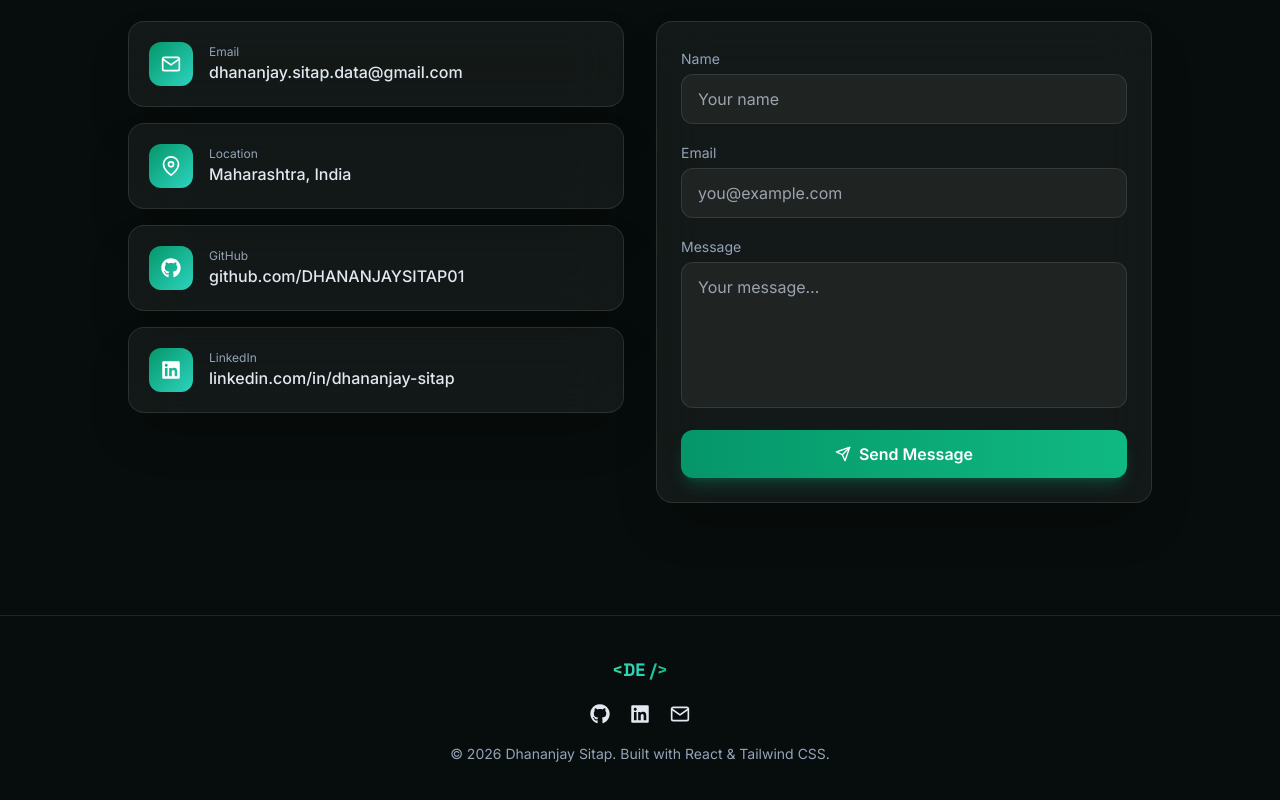
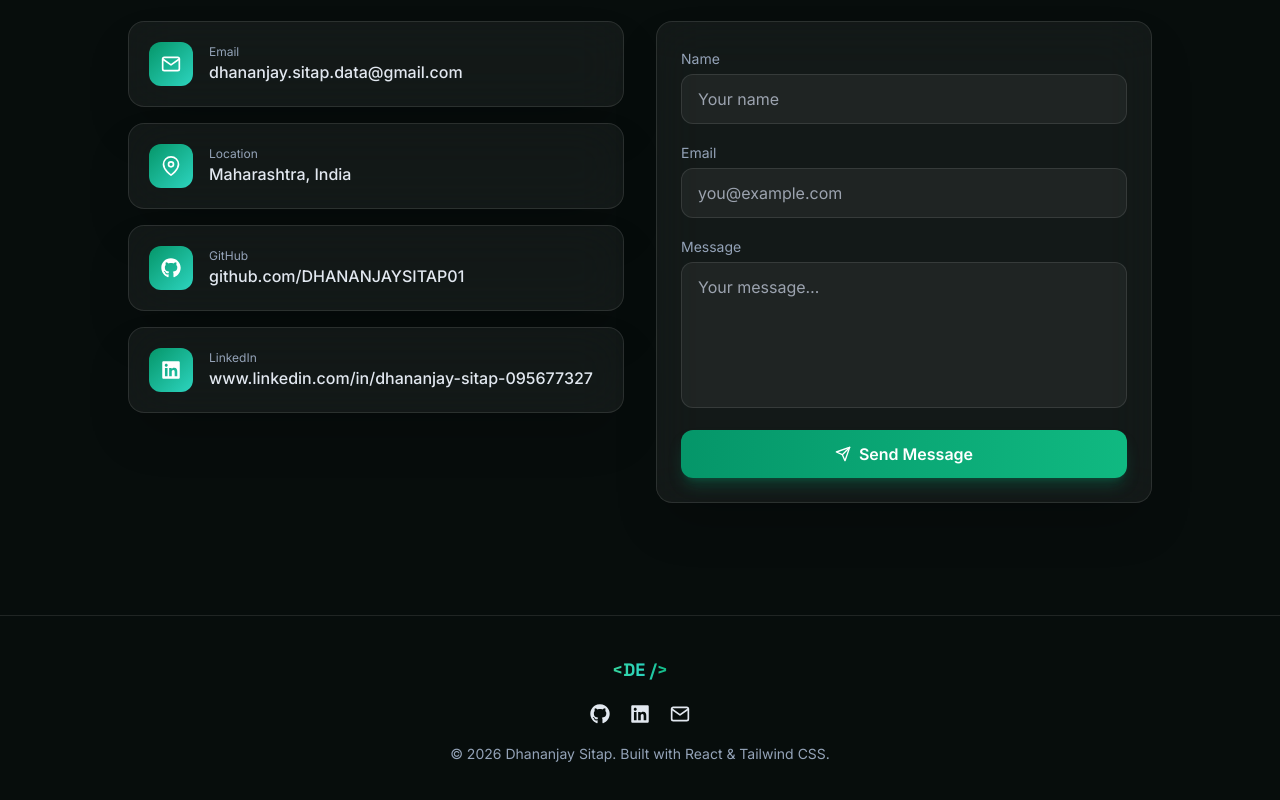
Before and after one commit to DHANANJAYSITAP01/portfolio2, a React (Vite) app: page / in a window 1280 px wide. Shown: the part 8691-9491 px from the top of the page. Built offline with nearby package versions, Linux system fonts and the light colour scheme.

Commit message:
Fix LinkedIn URL in profile.js
Updated LinkedIn URL to the correct profile link.

```diff
--- a/src/data/profile.js
+++ b/src/data/profile.js
@@ -23,7 +23,7 @@ export const profile = {
   // ---- Social links ----
   socials: {
     github: "https://github.com/DHANANJAYSITAP01",
-    linkedin: "https://linkedin.com/in/dhananjay-sitap", // TODO: confirm exact LinkedIn URL
+    linkedin: "https://www.linkedin.com/in/dhananjay-sitap-095677327", // TODO: confirm exact LinkedIn URL
     twitter: "",
   },
   githubUsername: "DHANANJAYSITAP01",
```
